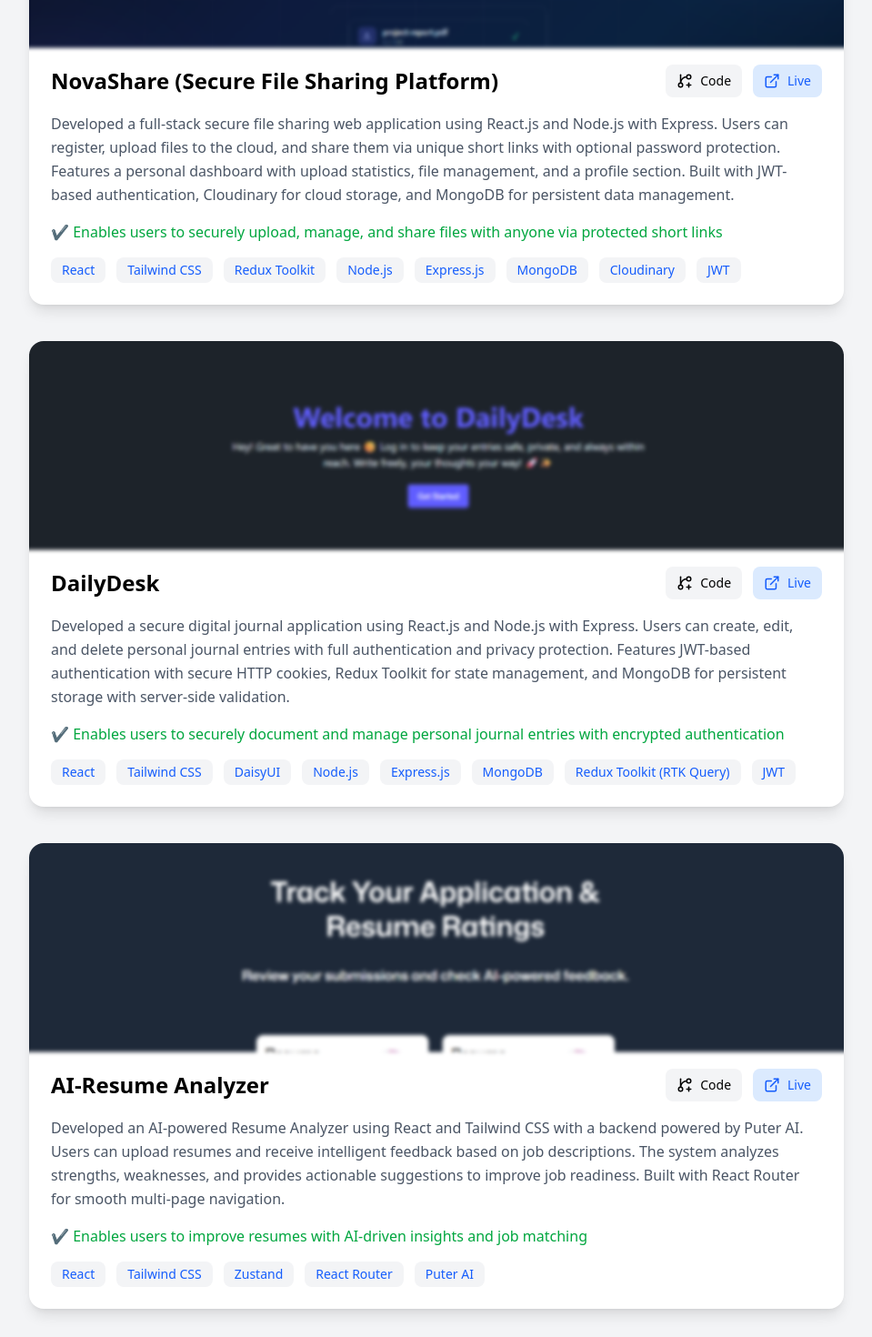
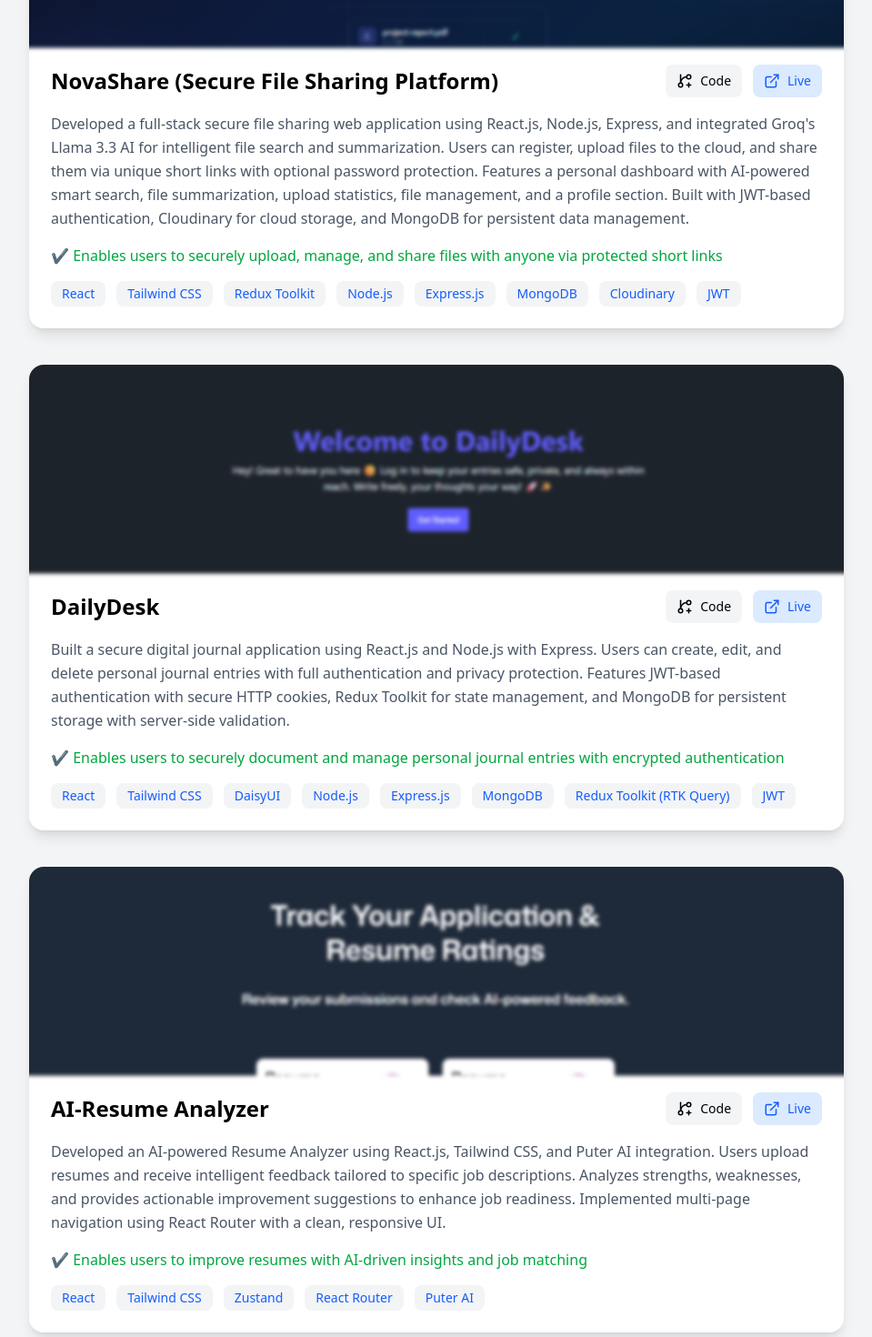
Before and after one commit to elamaran-gh/portfolio-v1, a React (Vite) app: page / in a window 1280 px wide. Shown: the part 2660-4130 px from the top of the page at 91% size, without its empty margins (160-1119 px from the left). Built offline with nearby package versions, Linux system fonts and the light colour scheme.

Commit message:
update all

```diff
--- a/src/component/Project.jsx
+++ b/src/component/Project.jsx
@@ -34,7 +34,7 @@ hover:shadow-2xl hover:-translate-y-1 transition duration-300">
           <span className="text-sm">Code</span>
         </a>
 
-        <a href={"https://nova-share-1.onrender.com"} target="_blank" rel="noopener noreferrer"
+        <a href={"https://nova-share-tau.vercel.app"} target="_blank" rel="noopener noreferrer"
           className="flex items-center gap-2 px-3 py-2 bg-blue-100 text-blue-600 rounded-lg hover:shadow-md hover:scale-105 transition">
           <ExternalLink size={18} />
           <span className="text-sm">Live</span>
@@ -43,11 +43,7 @@ hover:shadow-2xl hover:-translate-y-1 transition duration-300">
     </div>
 
     <p className="text-gray-600 mb-4 leading-relaxed">
-      Developed a full-stack secure file sharing web application using React.js and Node.js with Express.
-      Users can register, upload files to the cloud, and share them via unique short links with optional
-      password protection. Features a personal dashboard with upload statistics, file management,
-      and a profile section. Built with JWT-based authentication, Cloudinary for cloud storage,
-      and MongoDB for persistent data management.
+      Developed a full-stack secure file sharing web application using React.js, Node.js, Express, and integrated Groq's Llama 3.3 AI for intelligent file search and summarization. Users can register, upload files to the cloud, and share them via unique short links with optional password protection. Features a personal dashboard with AI-powered smart search, file summarization, upload statistics, file management, and a profile section. Built with JWT-based authentication, Cloudinary for cloud storage, and MongoDB for persistent data management.
     </p>
 
     <p className="text-green-600 font-medium mb-4">
@@ -97,7 +93,7 @@ hover:shadow-2xl hover:-translate-y-1 transition duration-300">
             </div>
 
             <p className="text-gray-600 mb-4 leading-relaxed">
-              Developed a secure digital journal application using React.js and Node.js with Express.
+              Built a secure digital journal application using React.js and Node.js with Express.
               Users can create, edit, and delete personal journal entries with full authentication
               and privacy protection. Features JWT-based authentication with secure HTTP cookies,
               Redux Toolkit for state management, and MongoDB for persistent storage with server-side validation.
@@ -150,10 +146,7 @@ hover:shadow-2xl hover:-translate-y-1 transition duration-300">
             </div>
 
             <p className="text-gray-600 mb-4 leading-relaxed">
-              Developed an AI-powered Resume Analyzer using React and Tailwind CSS with a backend powered by Puter AI.
-              Users can upload resumes and receive intelligent feedback based on job descriptions.
-              The system analyzes strengths, weaknesses, and provides actionable suggestions to improve job readiness.
-              Built with React Router for smooth multi-page navigation.
+               Developed an AI-powered Resume Analyzer using React.js, Tailwind CSS, and Puter AI integration. Users upload resumes and receive intelligent feedback tailored to specific job descriptions. Analyzes strengths, weaknesses, and provides actionable improvement suggestions to enhance job readiness. Implemented multi-page navigation using React Router with a clean, responsive UI.
             </p>
 
             <p className="text-green-600 font-medium mb-4">
```
